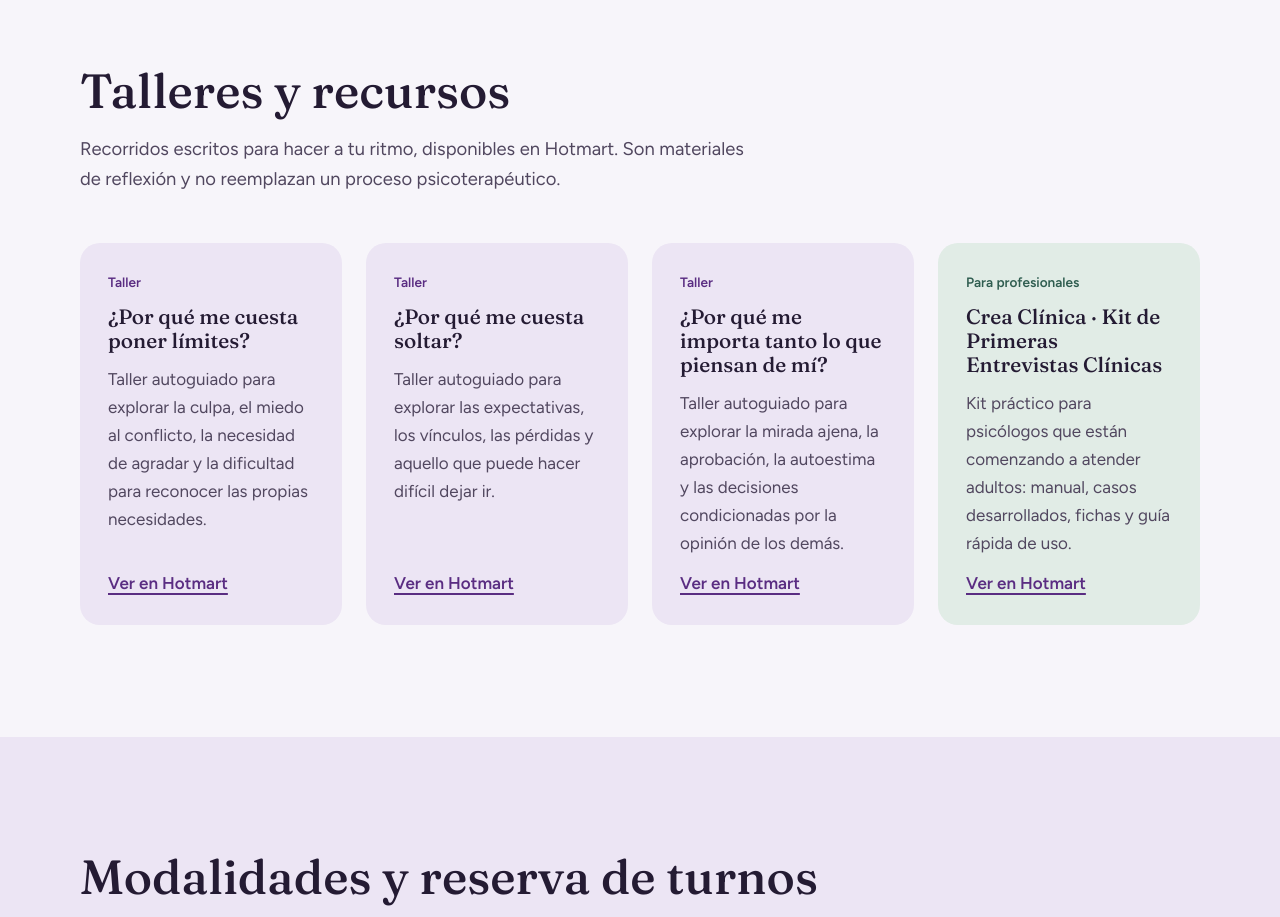
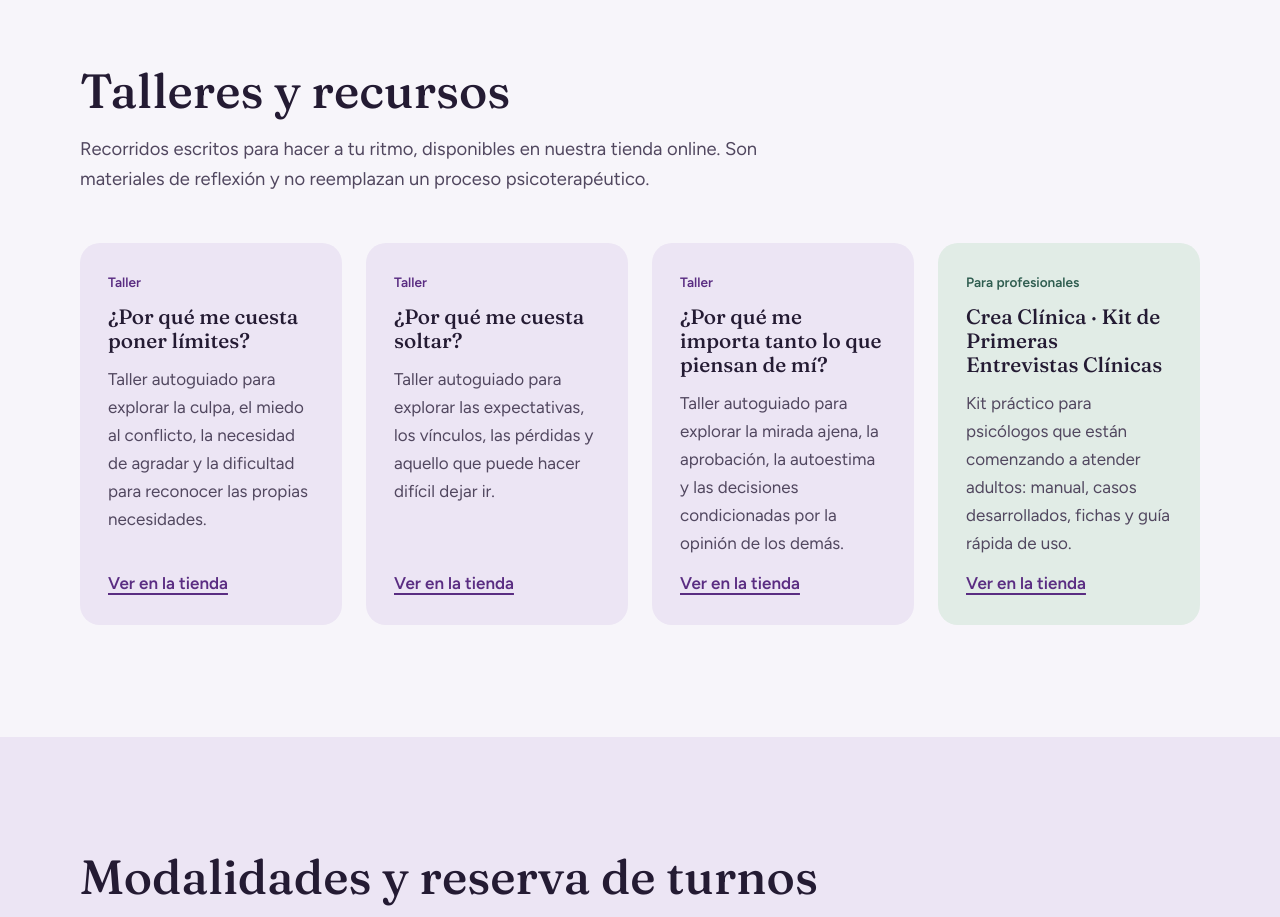
Before and after one commit to Ltrech/Pagina-Psicologa-finish, a plain HTML site: page index.html in a window 1280 px wide. Shown: the part 3600-4517 px from the top of the page. Drawn offline with Linux system fonts and the light colour scheme.

Commit message:
Cambio a tiendaup
Se cambiaron los links

```diff
--- a/index.html
+++ b/index.html
@@ -226,32 +226,32 @@
     <section class="seccion" id="talleres">
         <div class="seccion__interno">
             <h2>Talleres y recursos</h2>
-            <p class="seccion__intro">Recorridos escritos para hacer a tu ritmo, disponibles en Hotmart. Son materiales de reflexión y no reemplazan un proceso psicoterapéutico.</p>
+            <p class="seccion__intro">Recorridos escritos para hacer a tu ritmo, disponibles en nuestra tienda online. Son materiales de reflexión y no reemplazan un proceso psicoterapéutico.</p>
 
             <div class="talleres">
                 <article class="taller">
                     <span class="taller__tag">Taller</span>
                     <h3>¿Por qué me cuesta poner límites?</h3>
                     <p>Taller autoguiado para explorar la culpa, el miedo al conflicto, la necesidad de agradar y la dificultad para reconocer las propias necesidades.</p>
-                    <a class="enlace" href="https://hotmart.com/es/marketplace/productos/hagsxd-por-que-me-cuesta-poner-limites-otez6/E107318622J" target="_blank" rel="noopener noreferrer">Ver en Hotmart</a>
+                    <a class="enlace" href="https://crea-by-cecilia-rea.tiendup.com/p/por-que-me-cuesta-poner-limites" target="_blank" rel="noopener noreferrer">Ver en la tienda</a>
                 </article>
                 <article class="taller">
                     <span class="taller__tag">Taller</span>
                     <h3>¿Por qué me cuesta soltar?</h3>
                     <p>Taller autoguiado para explorar las expectativas, los vínculos, las pérdidas y aquello que puede hacer difícil dejar ir.</p>
-                    <a class="enlace" href="https://go.hotmart.com/Y107319577M" target="_blank" rel="noopener noreferrer">Ver en Hotmart</a>
+                    <a class="enlace" href="https://crea-by-cecilia-rea.tiendup.com/p/por-que-me-cuesta-soltar" target="_blank" rel="noopener noreferrer">Ver en la tienda</a>
                 </article>
                 <article class="taller">
                     <span class="taller__tag">Taller</span>
                     <h3>¿Por qué me importa tanto lo que piensan de mí?</h3>
                     <p>Taller autoguiado para explorar la mirada ajena, la aprobación, la autoestima y las decisiones condicionadas por la opinión de los demás.</p>
-                    <a class="enlace" href="https://go.hotmart.com/G107319656Y" target="_blank" rel="noopener noreferrer">Ver en Hotmart</a>
+                    <a class="enlace" href="https://crea-by-cecilia-rea.tiendup.com/p/por-que-me-importa-lo-que-piensan-de-mi" target="_blank" rel="noopener noreferrer">Ver en la tienda</a>
                 </article>
                 <article class="taller taller--pro">
                     <span class="taller__tag">Para profesionales</span>
                     <h3>Crea Clínica · Kit de Primeras Entrevistas Clínicas</h3>
                     <p>Kit práctico para psicólogos que están comenzando a atender adultos: manual, casos desarrollados, fichas y guía rápida de uso.</p>
-                    <a class="enlace" href="https://hotmart.com/es/marketplace/productos/crea-clinica-kit-de-primeras-entrevistas-clinicas/J107160694W" target="_blank" rel="noopener noreferrer">Ver en Hotmart</a>
+                    <a class="enlace" href="https://crea-by-cecilia-rea.tiendup.com/p/kit-de-primeras-entrevistas-clinicas-para-psicologos" target="_blank" rel="noopener noreferrer">Ver en la tienda</a>
                 </article>
             </div>
         </div>
```
Also changed, not shown: 1 other file.
